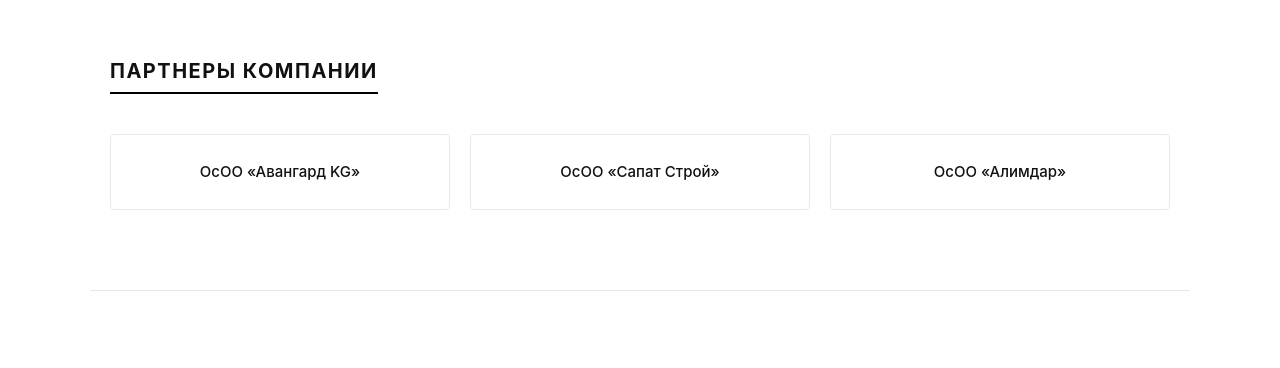
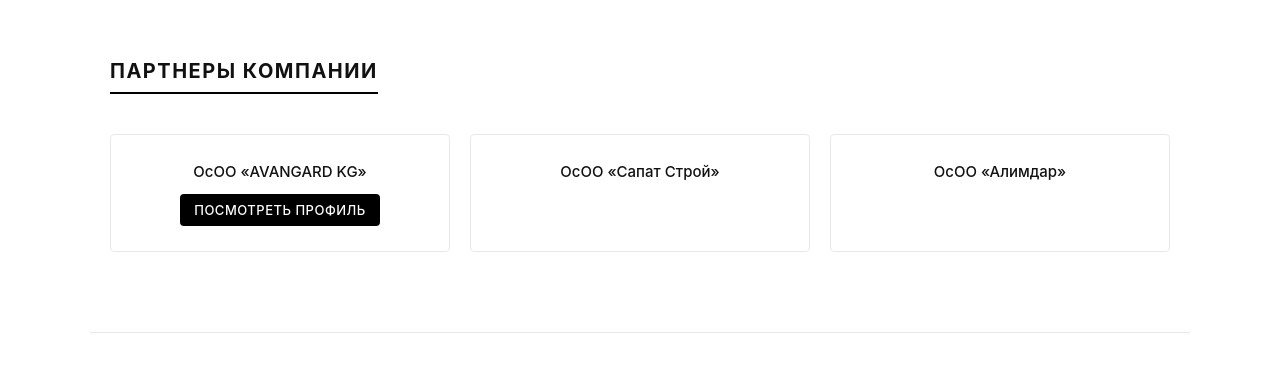
Before and after one commit to azalyaxolding/azalia, a plain HTML site: page index.html in a window 1280 px wide. Shown: the part 1840-2208 px from the top of the page. Drawn offline with Linux system fonts and the light colour scheme.

Commit message:
Add files via upload

```diff
--- a/index.html
+++ b/index.html
@@ -212,7 +212,13 @@
     <section id="partners">
         <h2 class="section-title">Партнеры компании</h2>
         <div class="partners-grid">
-            <div class="partner-card">ОсОО «Авангард KG»</div>
+        <div class="partner-card">
+    ОсОО «AVANGARD KG»
+    <div style="margin-top: 10px;">
+        <a href="https://tursundek.github.io/AVANGARD-KG/" target="_blank" style="display: inline-block; background: #000000; color: #ffffff; text-decoration: none; padding: 6px 14px; border-radius: 4px; font-size: 13px; text-transform: uppercase; font-weight: 500; letter-spacing: 0.5px;">Посмотреть профиль</a>
+    </div>
+</div>
+
             <div class="partner-card">ОсОО «Сапат Строй»</div>
             <div class="partner-card">ОсОО «Алимдар»</div>
         </div>
```
